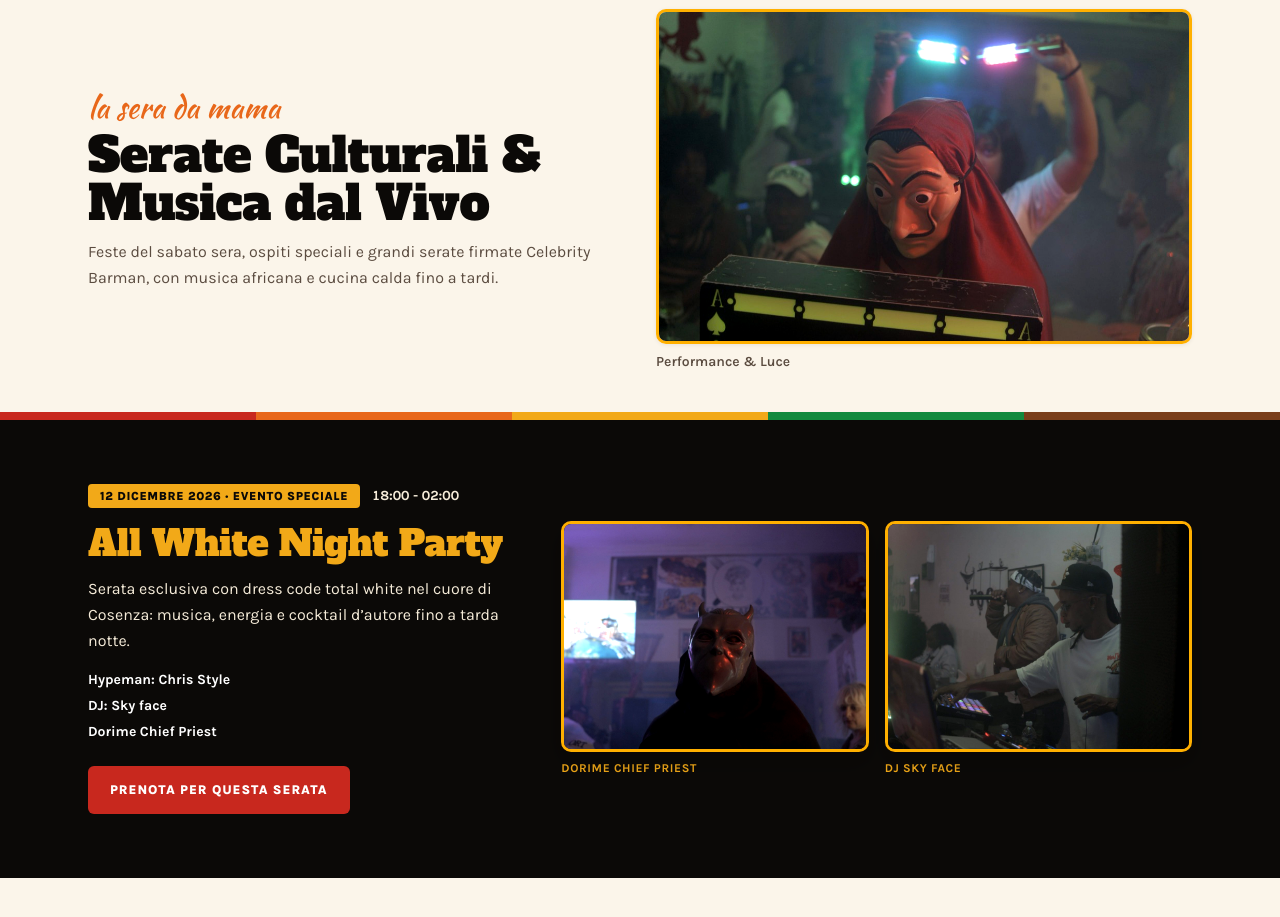
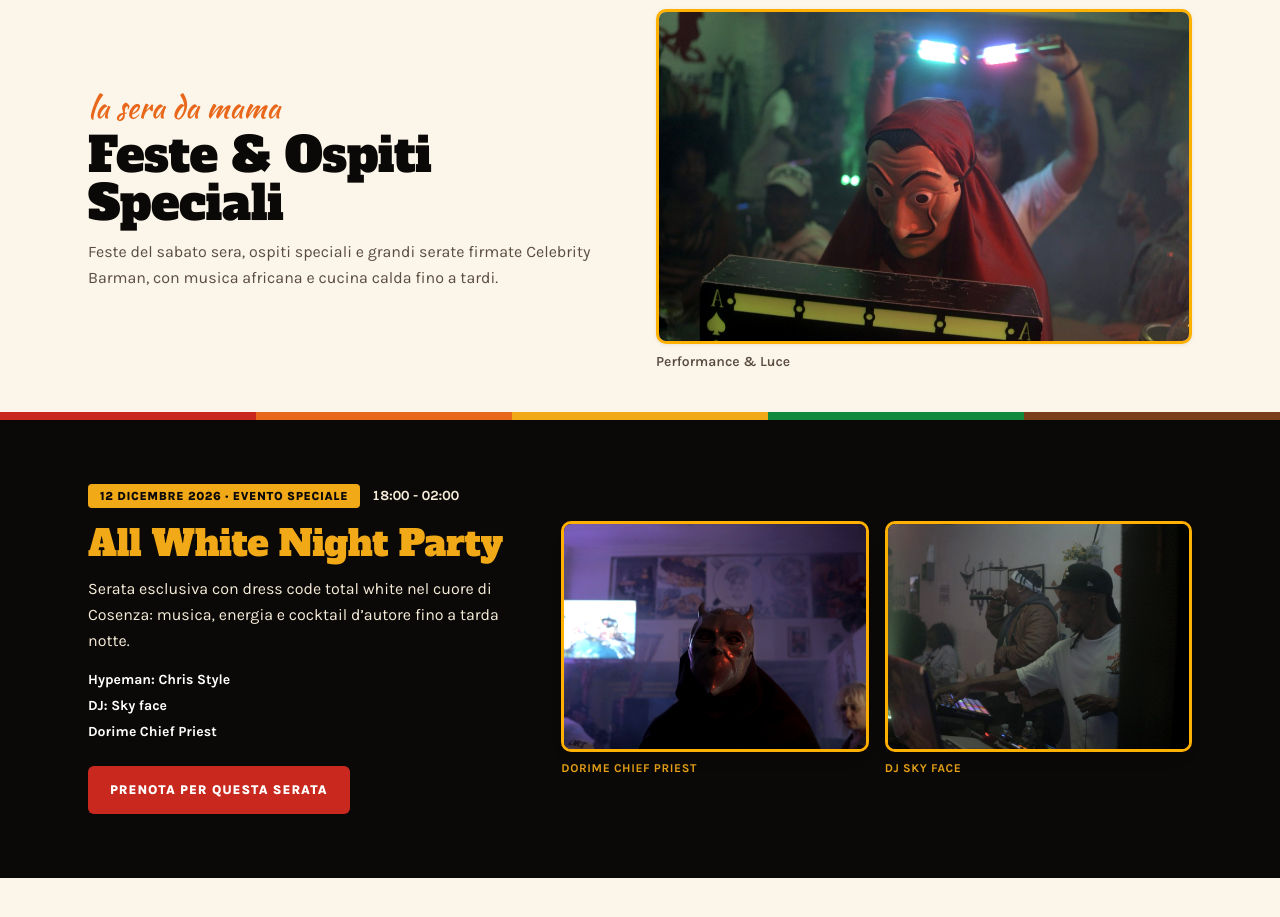
Before and after one commit to MakmotRobin/mama-africa, a React (Vite) app: page / in a window 1280 px wide. Shown: the part 4360-5277 px from the top of the page. Built offline with nearby package versions, Linux system fonts and the light colour scheme.

Commit message:
fix: rename the events heading to match the real nights
The restaurant hosts Saturday parties and special guests, not the
cultural and live-music nights the old heading promised.

```diff
--- a/src/i18n/translations.ts
+++ b/src/i18n/translations.ts
@@ -276,7 +276,7 @@ export const TRANSLATIONS: Record<
     },
     events: {
       kicker: 'la sera da mama',
-      title: 'Serate Culturali & Musica dal Vivo',
+      title: 'Feste & Ospiti Speciali',
       subtitle:
         'Feste del sabato sera, ospiti speciali e grandi serate firmate Celebrity Barman, con musica africana e cucina calda fino a tardi.',
       sponsoredBy: 'Tutti gli eventi sono sponsorizzati da Celebrity Barman',
@@ -444,7 +444,7 @@ export const TRANSLATIONS: Record<
     },
     events: {
       kicker: 'nights at mama’s',
-      title: 'Cultural Events & Music Nights',
+      title: 'Parties & Special Guests',
       subtitle:
         'Saturday parties, special guests and big nights hosted by Celebrity Barman, with African music and a hot kitchen till late.',
       sponsoredBy: 'All events are sponsored by Celebrity Barman',
```
Also changed, not shown: 1 other file (tests, documents, lock files or other folders).
